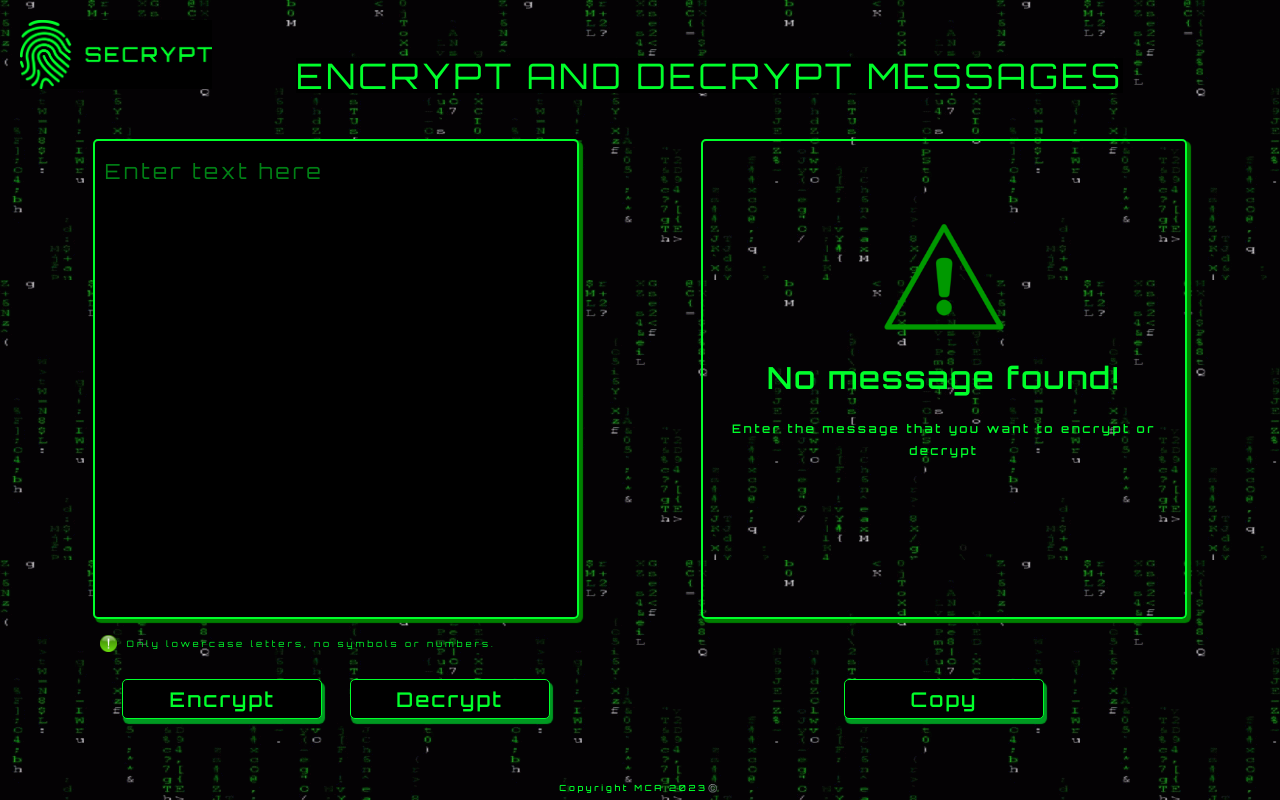
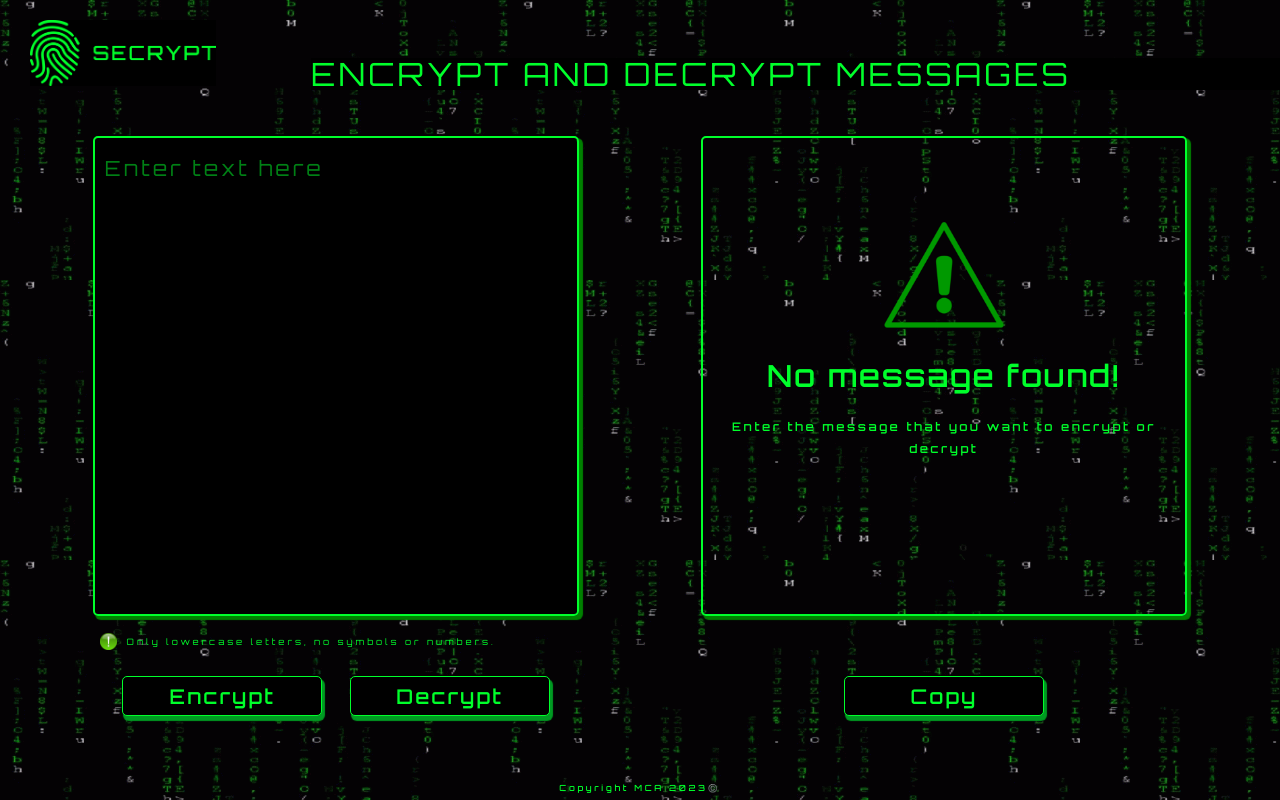
Before and after one commit to sirprintalot/SeCrypt, a plain HTML site: page index.html in a window 1280 px wide. Drawn offline with Linux system fonts and the light colour scheme; a web font is replaced by a local one.

Commit message:
add gitignore and change title display when button pressed

```diff
--- a/app.js
+++ b/app.js
@@ -1,5 +1,10 @@
+window.addEventListener('load', () => {
+    console.log("LOAD COMPLETE")
+})
+
+
+
 // ENCRYPTING THE MESSAGE
-
 const encryptButton = document.getElementById('encBtn');
 encryptButton.addEventListener('click', () => {
     let message = document.getElementById('message').value;
@@ -22,14 +27,14 @@ function encrypt(txt) {
 }
 
 function updateTitle() {
-    const title = document.getElementById('mainTitle')
-    title.style.marginLeft = '170px';
+    const title = document.getElementById('mainTitle');
+    title.style.marginLeft = '250px';
     title.innerHTML = "Text Encrypted";
 }
 
 function updateTitleDec() {
     const title2 = document.getElementById('mainTitle')
-    title2.style.marginLeft = '180px';
+    title2.style.marginLeft = '250px';
     title2.innerHTML = "Text decrypted";
 }
 
@@ -39,14 +44,6 @@ function display() {
     ans.style.display = 'block';
 
     setInterval(() => {
-        // let txtarea = document.getElementById('message');
-        // txtarea.value = "";
-        // let newTitle = document.getElementById('mainTitle');
-        // newTitle.innerHTML = 'Encrypt and Decrypt messages';
-        // newTitle.style.marginLeft = '0';
-        // const content = document.getElementById('rContent');
-        // content.style.display = 'block';
-        // ans.style.display = "none";
         document.location.reload();
     }, 10000);
 }
@@ -84,7 +81,9 @@ copyBtn.addEventListener('click', () => {
     copyText.select();
     copyText.setSelectionRange(0, 99999);
     navigator.clipboard.writeText(copyText.value);
+    copyText.value = "";
+}
 
-})
+)
 
 // PAGE INIT
--- a/index.html
+++ b/index.html
@@ -17,8 +17,13 @@
 
 <body>
     <header>
-        <img class="header_img" src="images/Secrypt/Secrypt_Logo_Horizontal_Verde.png">
-        <h1 id="mainTitle" class="header-title">Encrypt and Decrypt messages</h1>
+        <div class="img-cont">
+            <img class="header_img" src="images/Secrypt/Secrypt_Logo_Horizontal_Verde.png">
+        </div>
+        <div class="title-cont">
+            <h1 id="mainTitle" class="header-title">Encrypt and Decrypt messages</h1>
+        </div>
+
     </header>
     <main>
         <section>
--- a/styles.css
+++ b/styles.css
@@ -8,16 +8,18 @@
 
 html,
 body {
-
     height: 100vh;
     width: 100vw;
     background-image: url('images/matrix-code.gif');
     background-repeat: repeat;
     font-family: 'Orbitron', sans-serif;
+    clip: auto;
+    position: absolute;
+    overflow: hidden;
 }
 
 header {
-    max-width: 100%;
+    width: 100%;
     height: auto;
     display: flex;
     align-items: baseline;
@@ -25,11 +27,28 @@ header {
 }
 
 /* HEADER */
+
+.img-cont{
+    width: 18vw ;
+    height: auto;
+    margin: 20px 30px;
+}
+
+@media screen and (max-width: 400px) {
+    .img-cont {
+        width: 30vw;
+    }
+    header {
+        flex-direction: column;
+    }
+
+}
+
 .header_img {
-    width: 15%;
-    margin: 20px;
+    width: 100%;
+    height: auto;
     background-color: black;
-    transition: all 10s ease-in-out;
+    /* transition: all 10s ease-in-out; */
 }
 
 .header_img:hover {
@@ -37,14 +56,23 @@ header {
     opacity: 0;
 }
 
+.title-cont {
+    width: 100%;
+    height:auto;
+    /* text-align: center */
+    /* background-color: bisque; */
+}
+
 .header-title {
-    width: fit-content;
+    width: 100%;
+    margin-left: 65px;
     text-transform: uppercase;
     background-color: black;
-    position: relative;
-    left: 5%;
-    font-size: 2.2rem;
+    font-size: 2.5vw;
 }
+
+
+
 
 /* MAIN CONTAINER */
 .wrapper {
```
Also changed, not shown: 1 other file.
